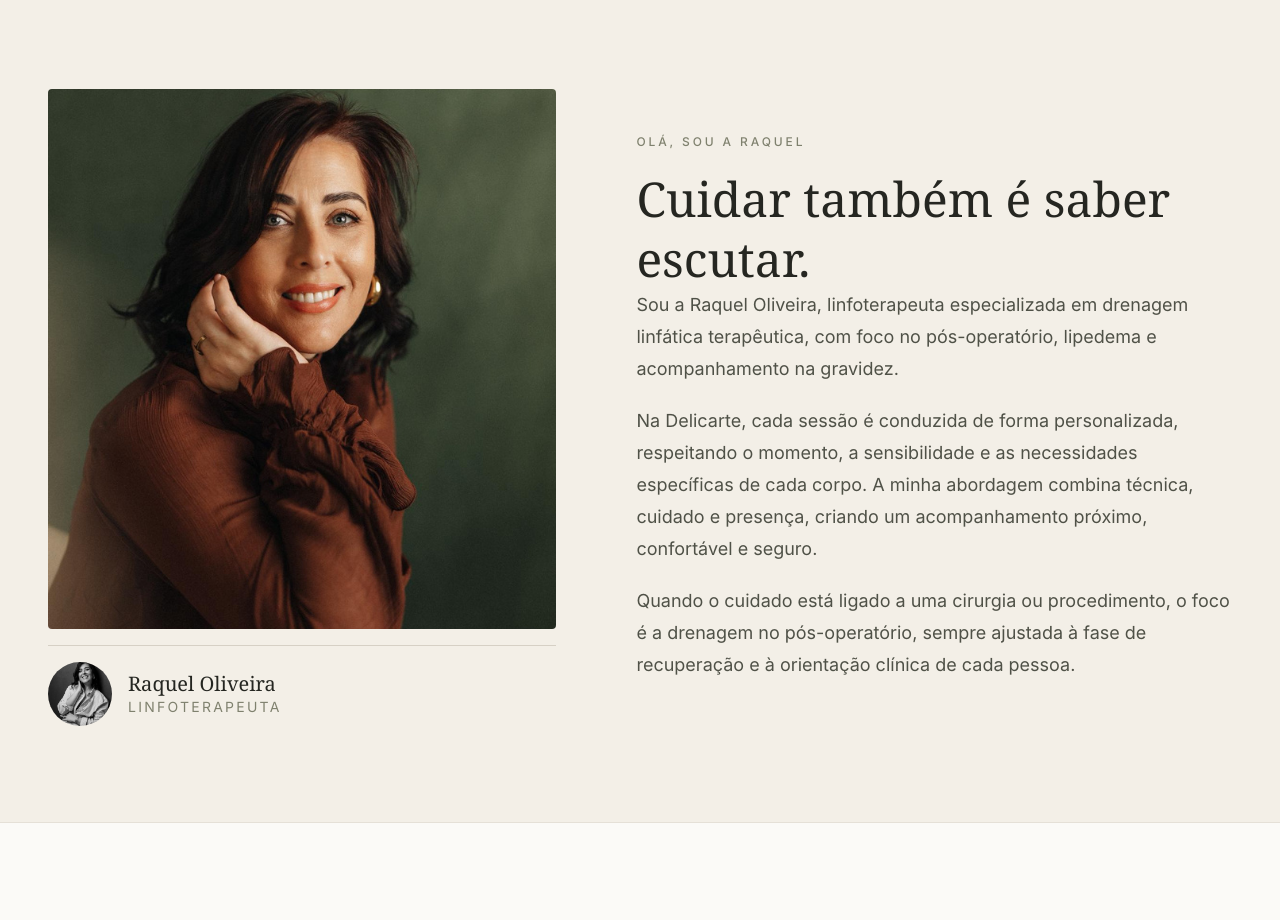
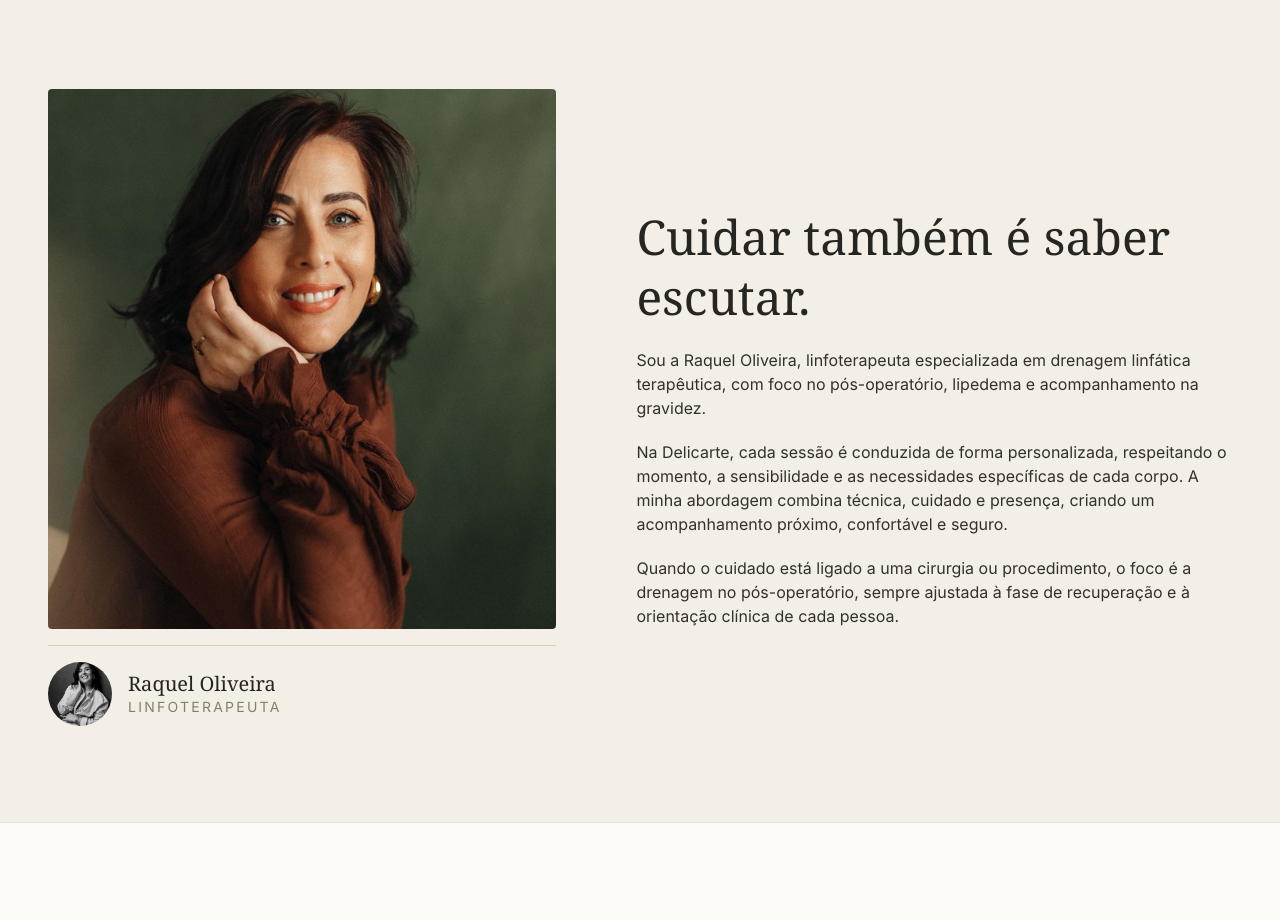
Before and after one commit to Thecreative1/Delicarte, a React (Vite) app: page / in a window 1280 px wide. Shown: the part 920-1840 px from the top of the page. Built offline with nearby package versions, Linux system fonts and the light colour scheme.

Commit message:
Update App.tsx

```diff
--- a/src/App.tsx
+++ b/src/App.tsx
@@ -256,18 +256,17 @@ function About() {
           </div>
         </div>
         <div className="md:pl-10">
-          <p className="section-kicker">Olá, sou a Raquel</p>
           <h2 className="section-title">Cuidar também é saber escutar.</h2>
-          <p className="copy">
+          <p className="bio-copy mt-5">
             Sou a Raquel Oliveira, linfoterapeuta especializada em drenagem linfática terapêutica, com foco no
             pós-operatório, lipedema e acompanhamento na gravidez.
           </p>
-          <p className="copy mt-5">
+          <p className="bio-copy mt-5">
             Na Delicarte, cada sessão é conduzida de forma personalizada, respeitando o momento, a sensibilidade e as
             necessidades específicas de cada corpo. A minha abordagem combina técnica, cuidado e presença, criando um
             acompanhamento próximo, confortável e seguro.
           </p>
-          <p className="copy mt-5">
+          <p className="bio-copy mt-5">
             Quando o cuidado está ligado a uma cirurgia ou procedimento, o foco é a drenagem no pós-operatório, sempre
             ajustada à fase de recuperação e à orientação clínica de cada pessoa.
           </p>
```
